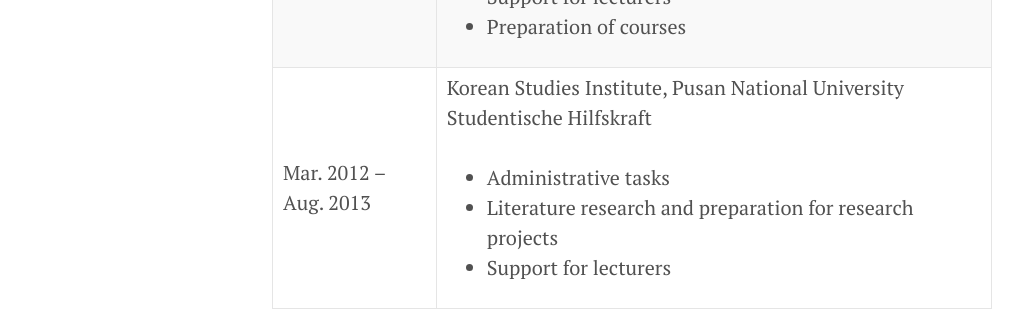
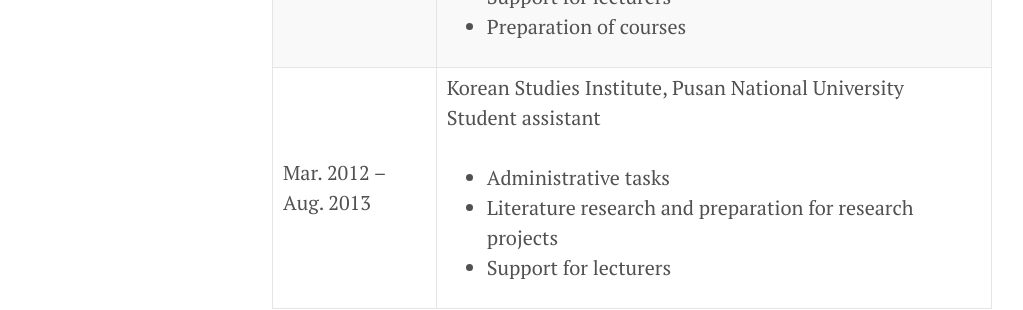
Before and after one commit to aepfelchen/aepfelchen.github.io, a Jekyll site: the page built from about-us.md, in a window 1280 px wide and 900 px high, scrolled down 2462 px. Shown: the part 156-466 px from the top of the window, without its empty margins (8-1031 px from the left). Built offline with Jekyll 4.4.1, drawn with Linux system fonts in a browser that asks for light colours.

Commit message:
update CV

```diff
--- a/about-us.md
+++ b/about-us.md
@@ -52,6 +52,11 @@
 
 <table>
   <tbody>
+    <!--<tr>
+      <td>15 Jul. 2024 – current</td>
+      <td>University of Passau, Passau (Germany)
+      <br>Research assistant</td>
+    </tr>-->
     <tr>
       <td>16 Jan. 2024 – 01 Feb. 2024</td>
       <td>Johannes Gutenberg University of Mainz, Mainz (Germany)
@@ -108,7 +113,7 @@
     <tr>
       <td>Mar. 2012 – Aug. 2013</td>
       <td>Korean Studies Institute, Pusan National University
-      <br>Studentische Hilfskraft<br><br>
+      <br>Student assistant<br><br>
       <ul>
         <li>Administrative tasks</li>
         <li>Literature research and preparation for research projects</li>
```
